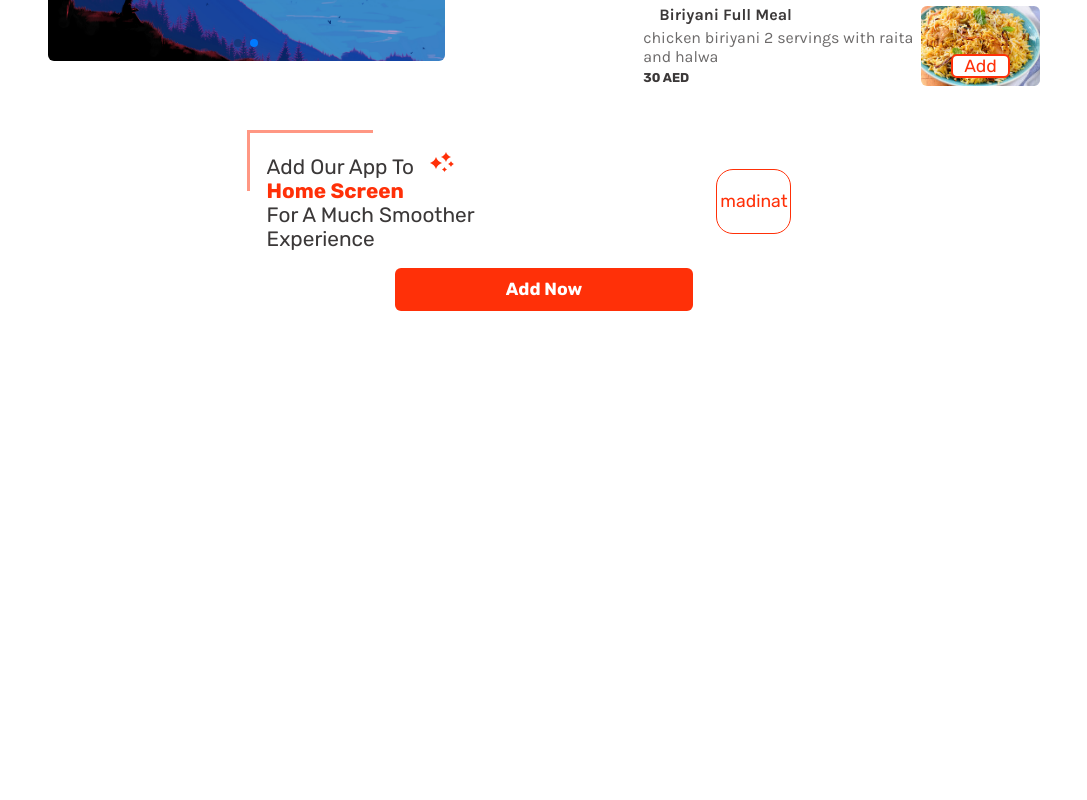
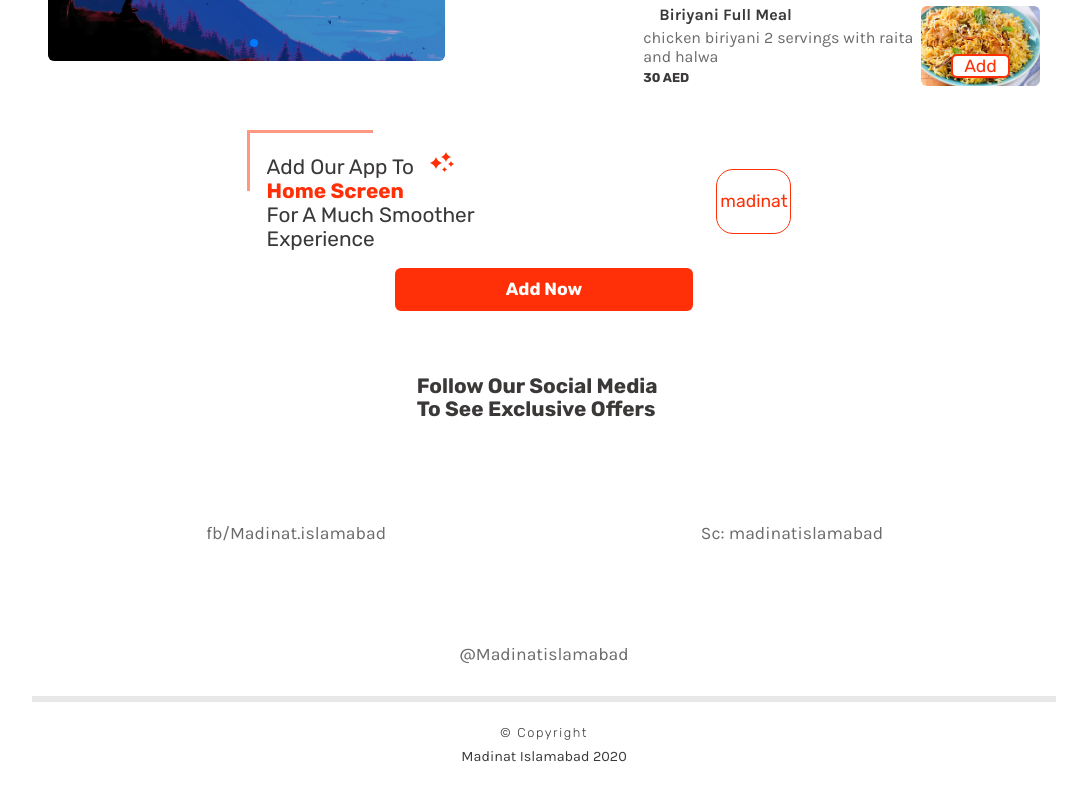
Before and after one commit to mohdsauood/madinat-islamabad, a Next.js app: page / in a window 1280 px wide. Shown: the part 454-1254 px from the top of the page, without its empty margins (96-1183 px from the left). Before the commit the page ends 800 px from the top, so only its background shows below. Built offline with nearby package versions, Linux system fonts and the light colour scheme.

Commit message:
feat add footer and social media component
-added and updated styles and jsx of both the components . -modified the layout existing footer and added padding top.
-added template literals to use fontawesome cdn version
-reduced footer font and color

```diff
--- a/src/components/coupon-section/CouponSection.module.css
+++ b/src/components/coupon-section/CouponSection.module.css
@@ -55,4 +55,9 @@
     margin-top: 0;
     height: 200px;
   }
+  .slide1 {
+    display: flex;
+    justify-content: space-around;
+    flex-direction: column;
+  }
 }
--- /dev/null
+++ b/src/components/footer/Footer.js
@@ -0,0 +1,10 @@
+import React from 'react';
+import styles from './Footer.module.css';
+export default function Footer() {
+  return (
+    <footer className={styles.footer}>
+      <p className={styles.footer__copy__p}>© copyright</p>
+      <p className={styles.footer__name__p}>Madinat Islamabad 2020</p>
+    </footer>
+  );
+}
--- /dev/null
+++ b/src/components/footer/Footer.module.css
@@ -0,0 +1,41 @@
+/*footer styles*/
+
+.footer__copy__p {
+  font-size: 0.8rem;
+  font-weight: lighter;
+  font-family: rubik;
+  letter-spacing: 0.1rem;
+  color: var(--black-50);
+  text-transform: capitalize;
+}
+
+.footer__name__p {
+  margin-top: 0.2rem;
+  text-align: center;
+  font-size: 0.9rem;
+  font-family: karla;
+  color: var(--black-100);
+}
+
+.footer {
+  margin-top: 2rem;
+  border-top: 6px solid #e7e7e7;
+  margin-bottom: 2rem;
+  padding-top: 1rem;
+}
+.footer__copy__p,
+.footer__name__p {
+  margin-top: 0.5rem;
+  text-align: center;
+}
+
+@media screen and (min-width: 1200px) {
+  .footer__copy__p {
+    font-size: 0.8rem;
+    font-weight: lighter;
+    font-family: rubik;
+    letter-spacing: 0.1rem;
+    color: var(--black-100);
+    text-transform: capitalize;
+  }
+}
--- a/src/components/social-section/SocialSection.js
+++ b/src/components/social-section/SocialSection.js
@@ -1,5 +1,32 @@
 import React from 'react';
+import styles from './SocialSection.module.css';
 
 export default function SocialSection() {
-  return <div></div>;
+  return (
+    <section className={styles.socialSec}>
+      <p className={styles.socialSec__p}>
+        follow our social media to see exclusive offers
+      </p>
+      <section className={styles.socialSec__iconsDiv}>
+        <div className={styles.socialSec__iconsDiv__subDiv}>
+          <i className={`fab fa-facebook-square ${styles.fbIcon} fa-2x`}></i>
+          <p className={styles.socialSec__iconsDiv__subDiv_p}>
+            fb/Madinat.islamabad
+          </p>
+        </div>
+        <div className={styles.socialSec__iconsDiv__subDiv}>
+          <i className={`fab fa-snapchat-square ${styles.scIcon} fa-2x`}></i>
+          <p className={styles.socialSec__iconsDiv__subDiv_p}>
+            Sc: madinatislamabad
+          </p>
+        </div>
+        <div className={styles.socialSec__iconsDiv__subDiv}>
+          <i className={`fab fa-instagram-square ${styles.igIcon} fa-2x`}></i>
+          <p className={styles.socialSec__iconsDiv__subDiv_p}>
+            @Madinatislamabad
+          </p>
+        </div>
+      </section>
+    </section>
+  );
 }
--- /dev/null
+++ b/src/components/social-section/SocialSection.module.css
@@ -0,0 +1,103 @@
+/*.main__social-media-section is socialSec*/
+/*icons-div is iconsDiv*/
+/*-sub-div is __subDiv*/
+/*fb-icon is fbIcon*/
+/*fonts*/
+.socialSec__p {
+  font-size: 1.1rem;
+  color: var(--black-100);
+  text-transform: capitalize;
+  font-weight: bold;
+  width: 18ch;
+}
+
+.socialSec__iconsDiv__subDiv_p {
+  font-size: 0.9rem;
+  font-weight: lighter;
+  font-family: karla;
+  color: var(--black-75);
+  text-align: center;
+}
+
+/* social media banner */
+.socialSec {
+  margin-top: 3rem;
+}
+
+.socialSec__p {
+  margin: 0 auto;
+}
+
+/*icons div*/
+.socialSec__iconsDiv {
+  margin: 0 1rem;
+  margin-top: 1rem;
+  display: grid;
+  grid-template-columns: repeat(2, 1fr);
+}
+
+/*icons sub div*/
+.socialSec__iconsDiv__subDiv {
+  position: relative;
+}
+
+/*icons sub div p */
+.socialSec__iconsDiv__subDiv_p {
+  margin-top: 3.2rem;
+  padding-top: 0.3rem;
+}
+
+/*icons sub div p , last one */
+.socialSec__iconsDiv__subDiv:nth-child(3) {
+  grid-column: 1/3;
+}
+.socialSec__iconsDiv__subDiv:nth-child(3) p {
+  text-align: center;
+}
+
+/*icons*/
+.fbIcon,
+.igIcon,
+.scIcon {
+  position: absolute;
+  top: 50%;
+  left: 50%;
+  transform: translate(-50%, -50%);
+}
+.fbIcon {
+  color: #4070eb;
+}
+.igIcon {
+  color: #da51df;
+}
+.scIcon {
+  color: #fcf82c;
+}
+
+.fbIcon:hover,
+.igIcon:hover,
+.scIcon:hover {
+  height: 60px;
+  cursor: pointer;
+}
+
+@media screen and (min-width: 1200px) {
+  .socialSec__p {
+    font-size: 1.3rem;
+  }
+  .socialSec__iconsDiv {
+    margin-top: 0;
+  }
+  .socialSec__iconsDiv__subDiv_p {
+    font-size: 1.1rem;
+    margin-top: 6rem;
+  }
+  .socialSec {
+    margin-top: 4rem;
+  }
+  .scIcon,
+  .fbIcon,
+  .igIcon {
+    font-size: 50px !important;
+  }
+}
--- a/src/pages/index.js
+++ b/src/pages/index.js
@@ -2,6 +2,7 @@
 import Overlay from '../components/overlay/Overlay';
 import Header from '../components/header/Header';
 import Main from '../components/main/Main';
+import Footer from '../components/footer/Footer';
 import { NavbarMobileProvider } from '../context/navbar-mobile-context/navbar-mobile-context';
 export default function Home() {
   return (
@@ -11,6 +12,7 @@
         <Header />
       </NavbarMobileProvider>
       <Main />
+      <Footer />
     </>
   );
 }
```
